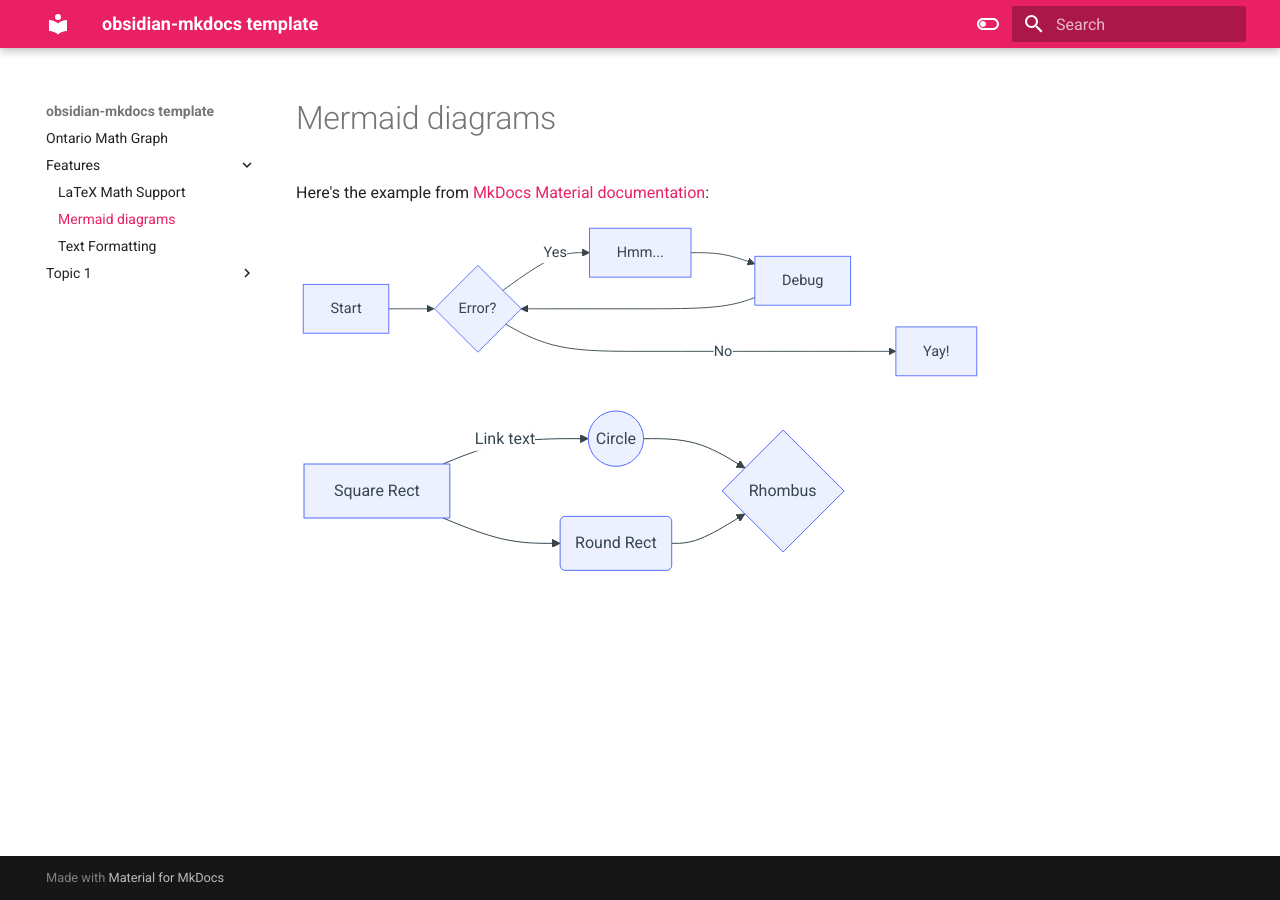
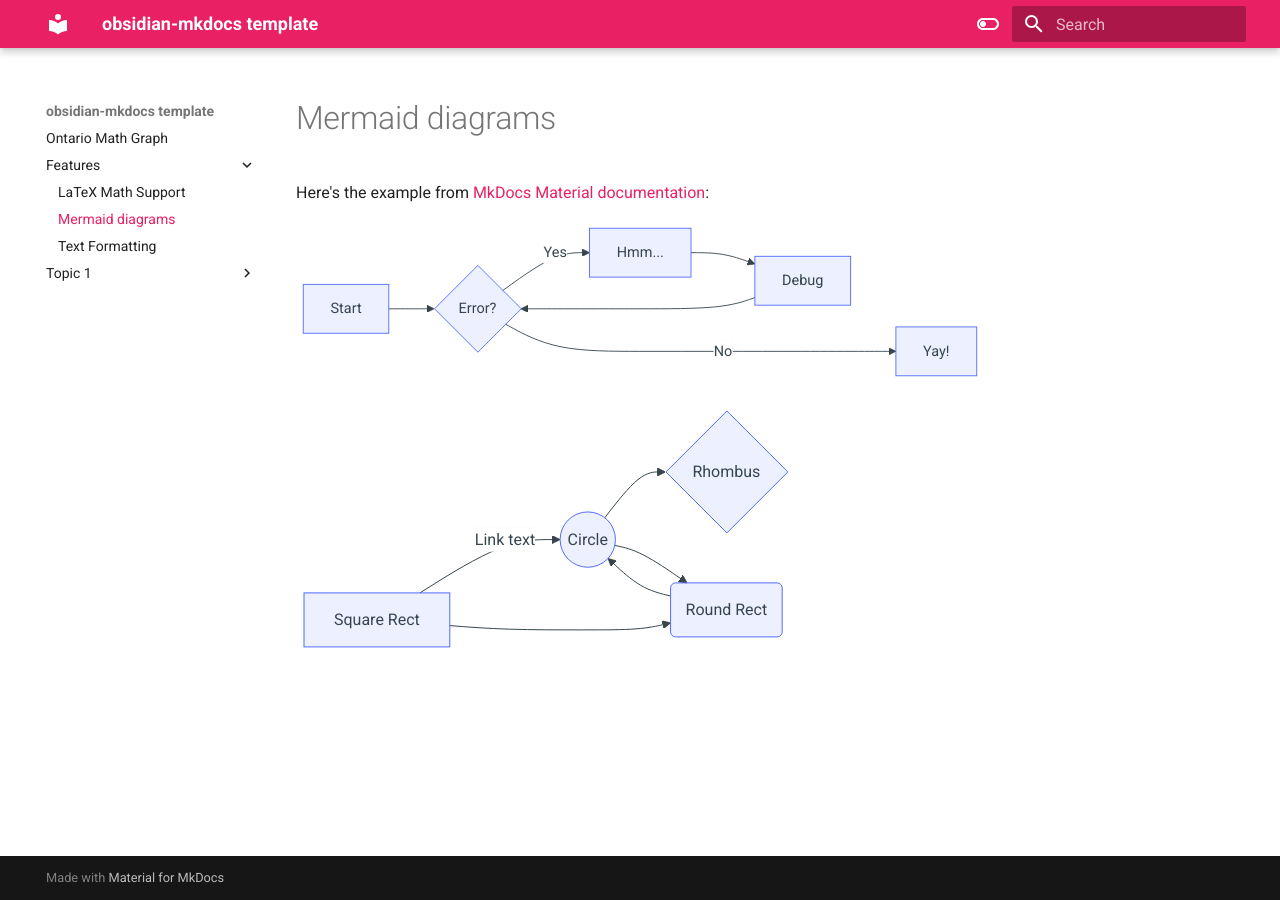
Before and after one commit to kluchey/OMG, an MkDocs documentation site: the page built from docs/Features/Mermaid Diagrams.md, in a window 1280 px wide. Built offline with MkDocs 1.6.1 and Material for MkDocs 9.7.7, drawn with Linux system fonts in a browser that asks for light colours.

````diff
--- a/docs/Features/Mermaid Diagrams.md
+++ b/docs/Features/Mermaid Diagrams.md
@@ -16,5 +16,6 @@ graph LR
     A[Square Rect] -- Link text --> B((Circle))
     A --> C(Round Rect)
     B --> D{Rhombus}
-    C --> D
+    B --> C
+    C --> B
 ```
--- a/mkdocs.yml
+++ b/mkdocs.yml
@@ -57,4 +57,4 @@ extra_javascript:
   - javascripts/mathjax.js
   - https://polyfill.io/v3/polyfill.min.js?features=es6
   - https://cdn.jsdelivr.net/npm/mathjax@3/es5/tex-mml-chtml.js
-  - https://unpkg.com/mermaid/dist/mermaid.min.js
+  - https://cdn.jsdelivr.net/npm/mermaid@9.1.7/dist/mermaid.min.js
````
